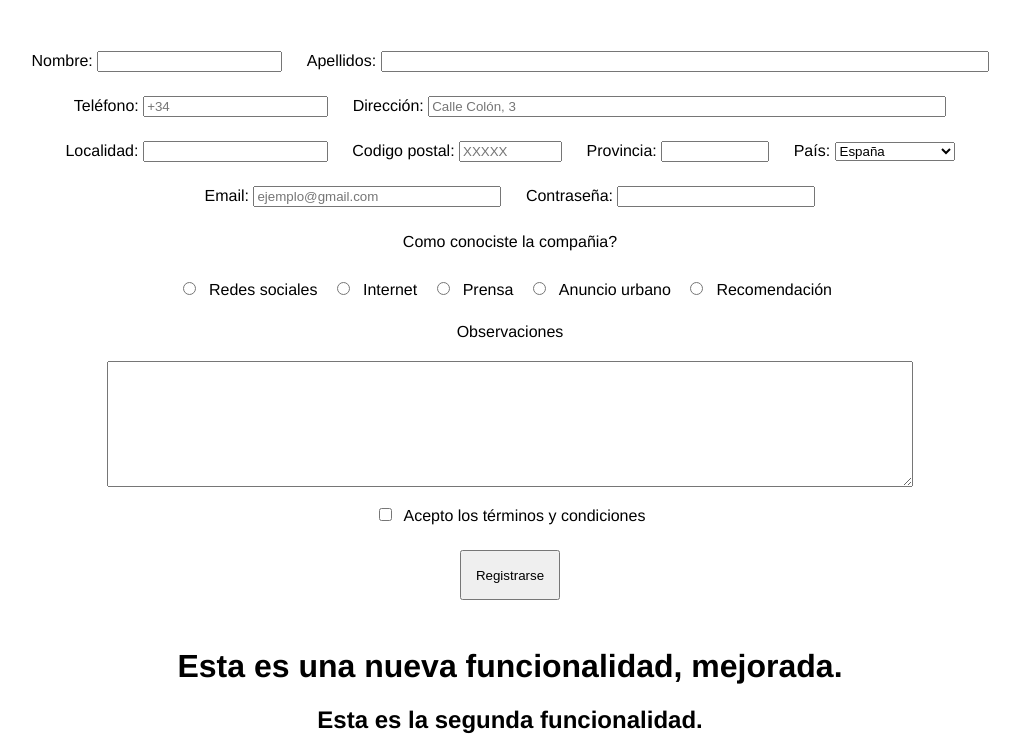
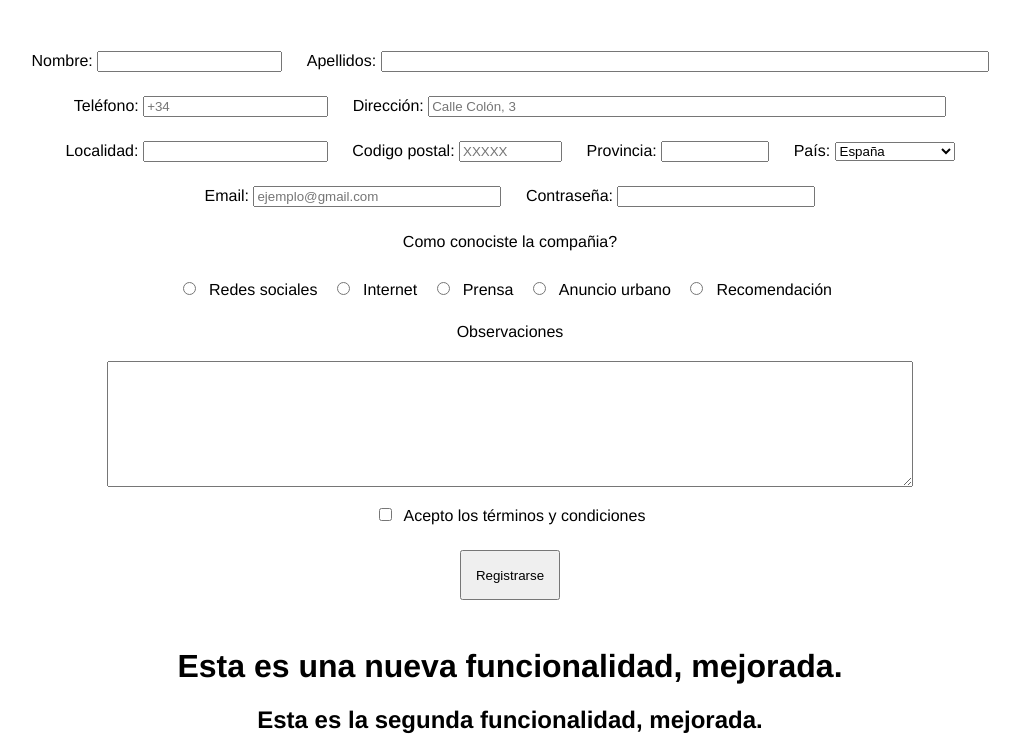
Before and after one commit to ariangisbert/SistemesRemoto1, a plain HTML site: page web_formulario/form1.html in a window 1280 px wide. Shown: the part 88-842 px from the top of the page, without its empty margins (130-1150 px from the left). Drawn offline with Linux system fonts and the light colour scheme.

Commit message:
Mejora de la segunda funcionalidad.

```diff
--- a/web_formulario/form1.html
+++ b/web_formulario/form1.html
@@ -289,7 +289,7 @@
     </form>
 
     <h1>Esta es una nueva funcionalidad, mejorada.</h1>
-    <h2>Esta es la segunda funcionalidad.</h2>
+    <h2>Esta es la segunda funcionalidad, mejorada.</h2>
 
 
 </div>
```
